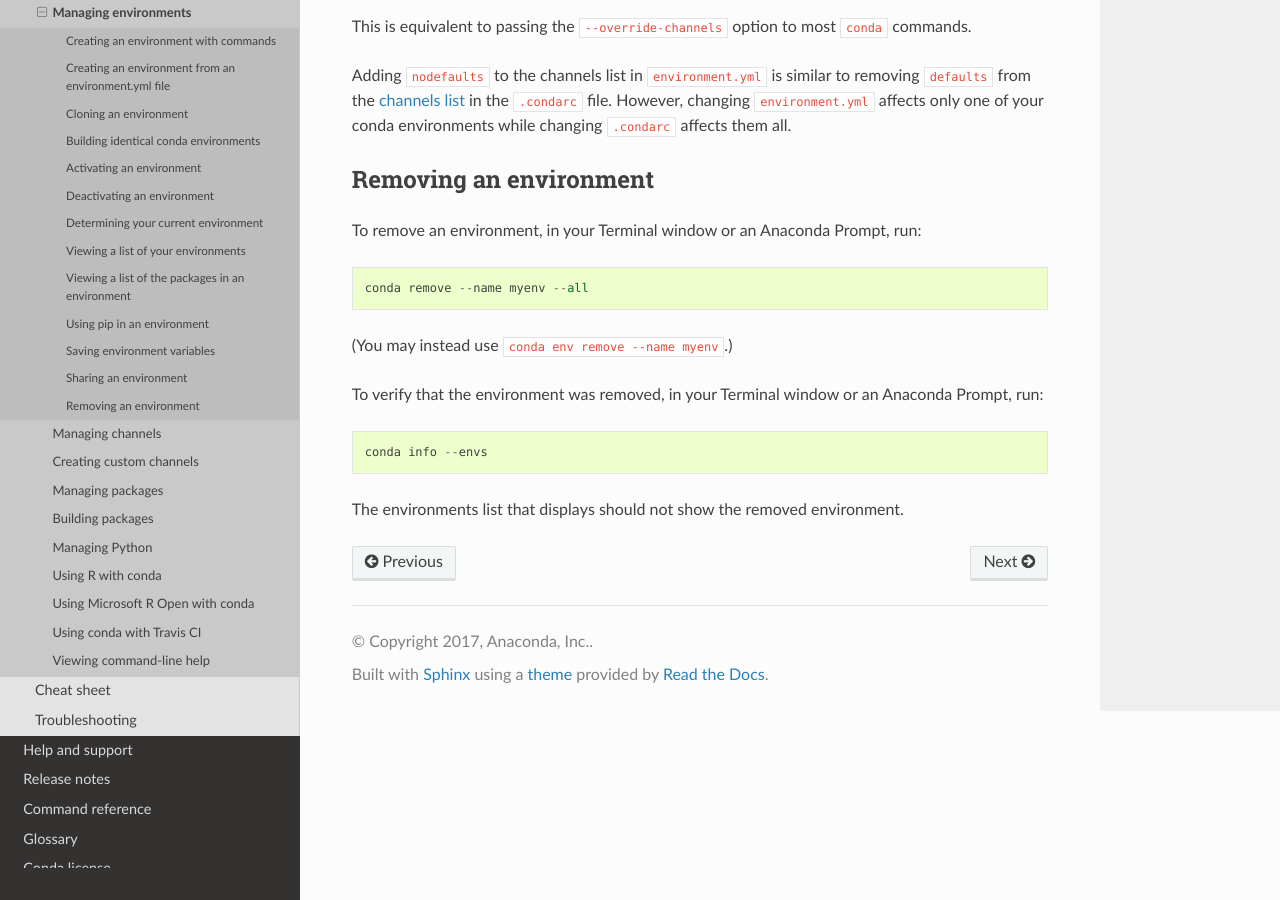
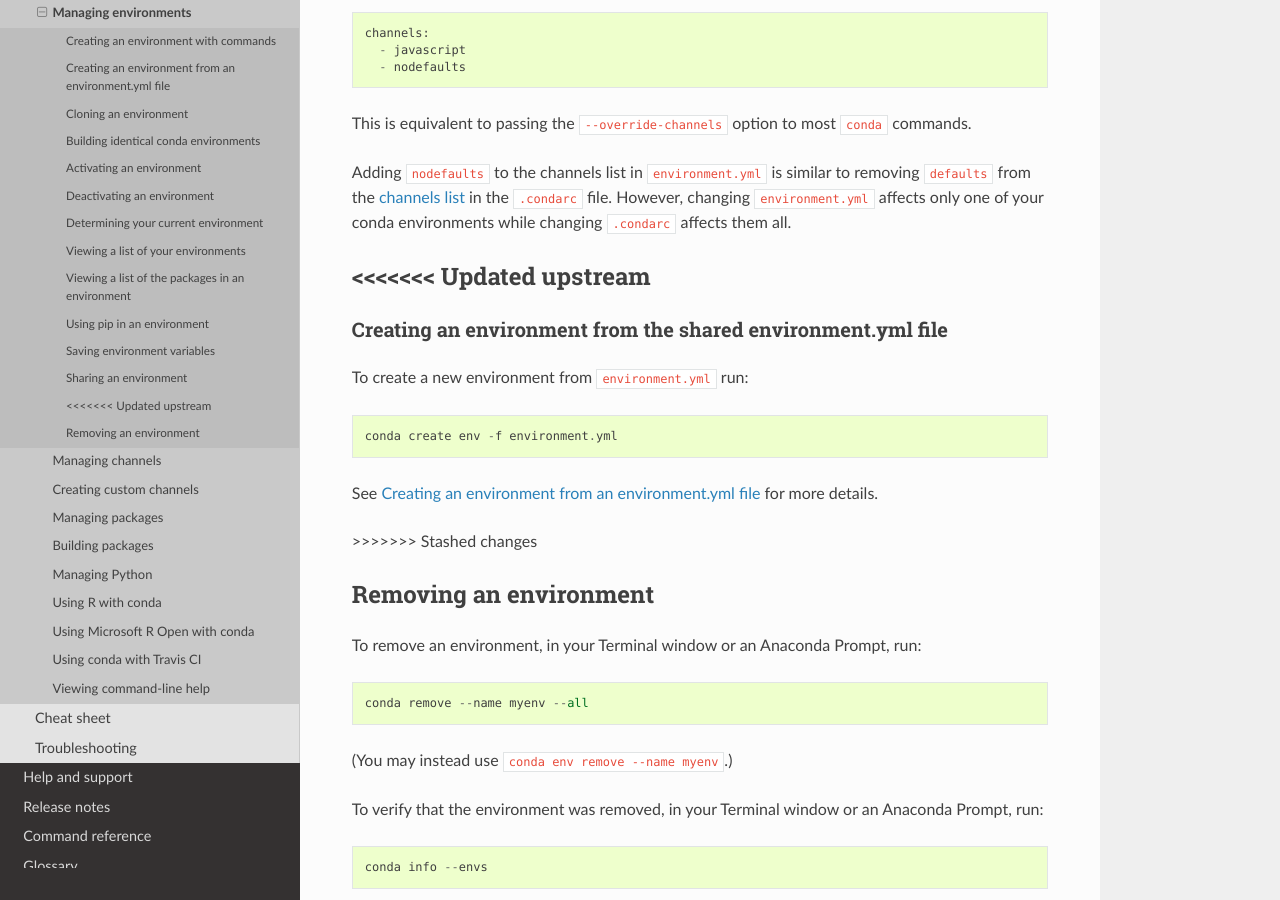
Before and after one commit to conda/conda-docs, a Sphinx documentation site: the page built from docs/source/user-guide/tasks/manage-environments.rst, in a window 1280 px wide and 900 px high, scrolled down 9444 px. Built offline with Sphinx 7.4.7 and the Read the Docs theme 2.0.0, drawn with Linux system fonts in a browser that asks for light colours; some of the changed text lies outside the part shown.

Commit message:
In share env section link to import env instructions
Fix #511 instructions to import should be by those
to share.

```diff
--- a/docs/source/user-guide/tasks/manage-environments.rst
+++ b/docs/source/user-guide/tasks/manage-environments.rst
@@ -112,6 +112,8 @@
    .. code::
 
       conda env create -f environment.yml
+
+The name of the new environment will be gotten from the first line of the ``yml`` file. See `Creating an environment file manually`_ for more details.
 
 #. Activate the new environment:
 
@@ -470,7 +472,7 @@
    other person.
 
 Creating an environment file manually
----------------------------------------
+-------------------------------------
 
 You can create an environment file manually to share with others.
 
@@ -517,6 +519,20 @@
 changing ``environment.yml`` affects only one of your conda
 environments while changing ``.condarc`` affects them all.
 
+<<<<<<< Updated upstream
+=======
+Creating an environment from the shared environment.yml file
+------------------------------------------------------------
+
+To create a new environment from ``environment.yml`` run:
+
+.. code::
+
+    conda create env -f environment.yml
+
+See `Creating an environment from an environment.yml file`_ for more details.
+
+>>>>>>> Stashed changes
 
 Removing an environment
 =======================
```
